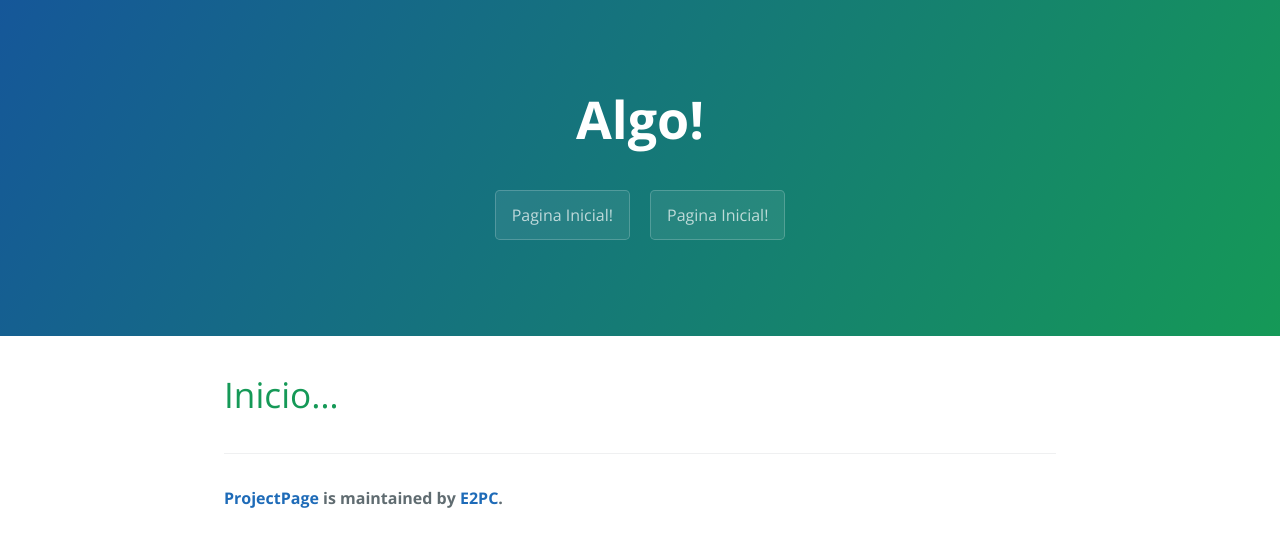
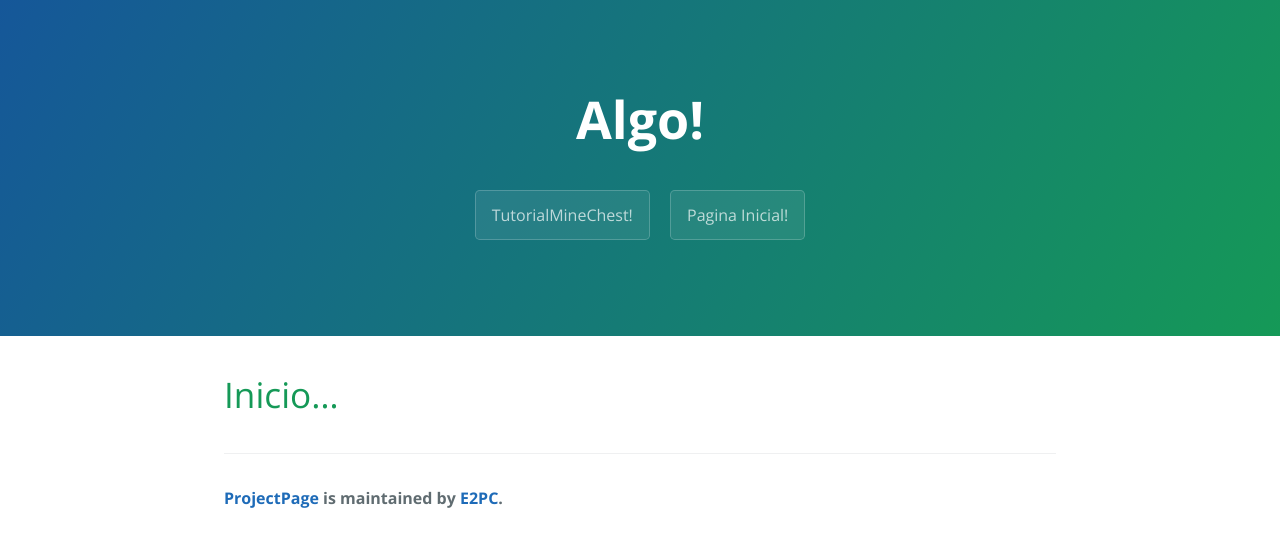
Before and after one commit to E2PC/ProjectPage, a Jekyll site: the page built from TutorialMineChest.md, in a window 1280 px wide. Shown: the top 547 px of the page. Built offline with Jekyll 4.4.1, drawn with Linux system fonts in a browser that asks for light colours.

Commit message:
Update TutorialMineChest.md

```diff
--- a/TutorialMineChest.md
+++ b/TutorialMineChest.md
@@ -1,7 +1,7 @@
 ---
-title: Pagina Inicial!
+title: TutorialMineChest!
 layout: template
-filename: index
+filename: TutorialMineChest
 ---
 
 # Inicio...
```
